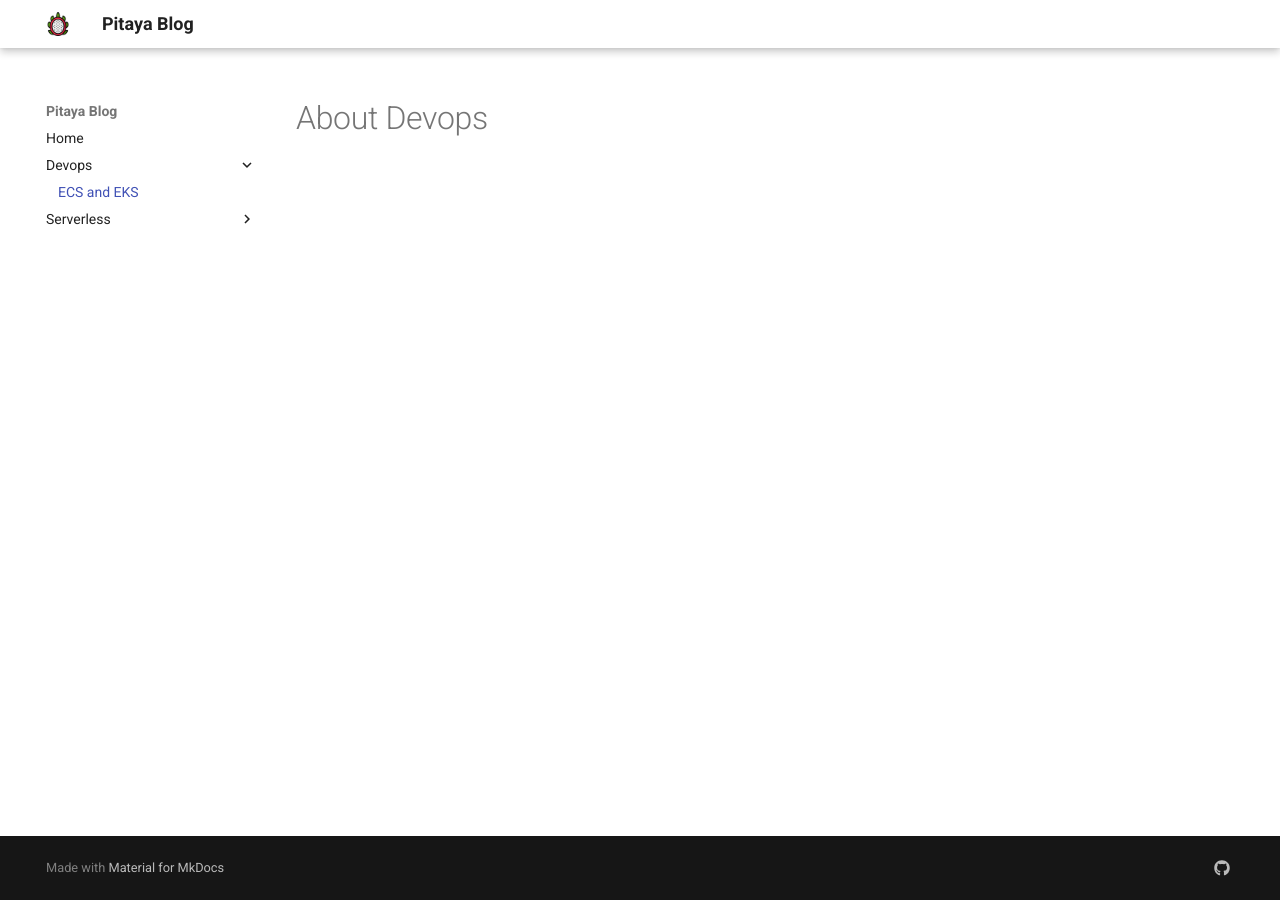
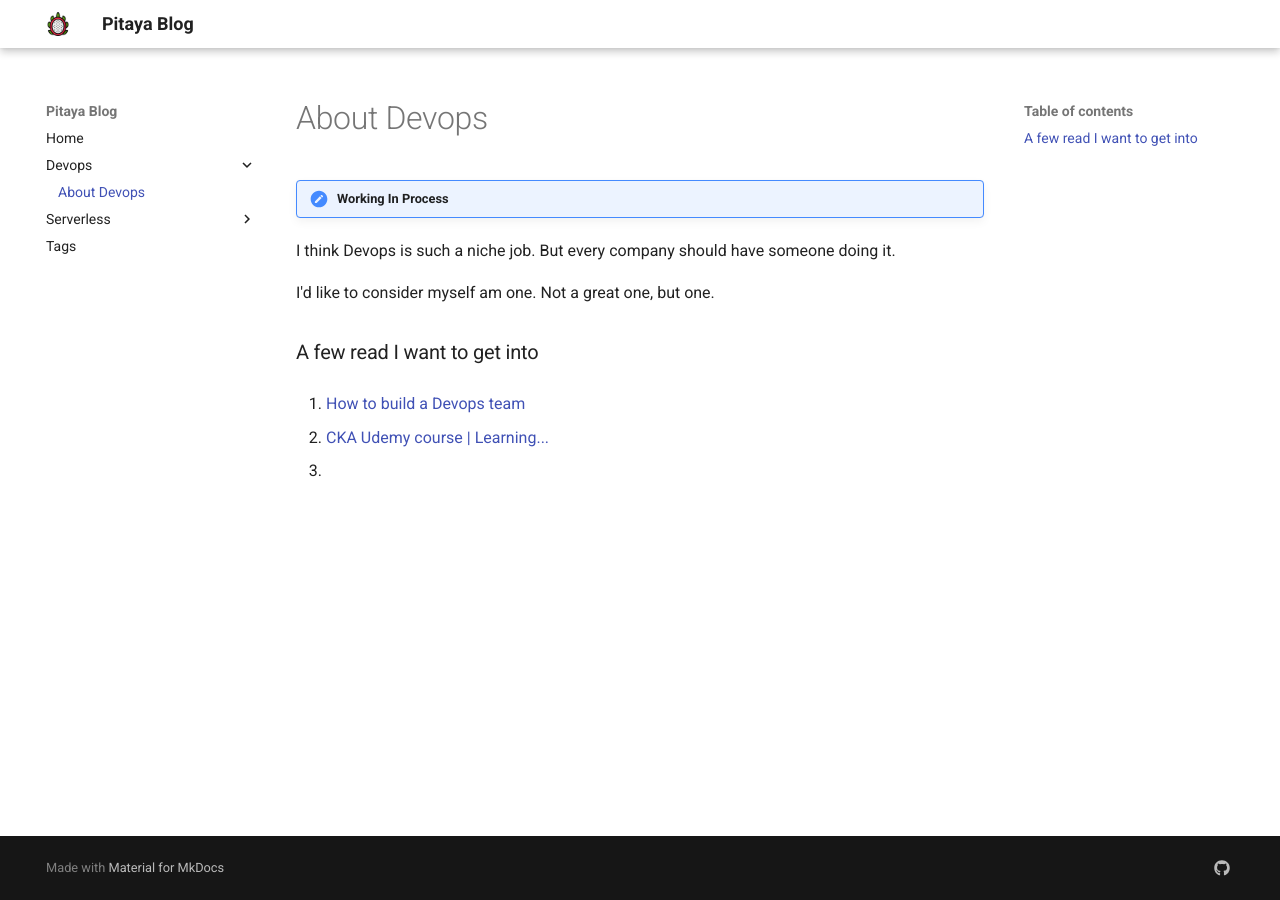
Before and after one commit to pitayapj/pitayapj.github.io, an MkDocs documentation site: the page built from docs/devops/about-devops/index.md, in a window 1280 px wide. Built offline with MkDocs 1.6.1 and Material for MkDocs 9.7.7, drawn with Linux system fonts in a browser that asks for light colours.

Commit message:
add tag and devops about

```diff
--- a/docs/devops/about-devops/index.md
+++ b/docs/devops/about-devops/index.md
@@ -1 +1,14 @@
 # About Devops
+
+!!! note "Working In Process"
+
+I think Devops is such a niche job. But every company should have someone doing it.
+
+I'd like to consider myself am one. Not a great one, but one.
+
+### A few read I want to get into
+1. [How to build a Devops team](https://www.meteorops.com/blog/how-to-build-a-devops-team)
+
+2. [CKA Udemy course | Learning...](https://www.udemy.com/course/certified-kubernetes-administrator-with-practice-tests)
+
+3.
--- a/mkdocs.yml
+++ b/mkdocs.yml
@@ -38,10 +38,13 @@ extra_css:
 plugins:
   - git-revision-date-localized:
       enable_creation_date: true
+  - tags:
+      tags_file: tags/tags.md
 
 nav:
   - Home: index.md
   - Devops:
-    - ECS and EKS: devops/about-devops/index.md
+    - About Devops: devops/about-devops/index.md
   - Serverless:
     - Building an application in IAM Identity Center(SSO): serverless/app-in-iamic/index.md
+  - Tags: tags/tags.md
```
Also changed, not shown: docs/index.md (+6 -4 lines), docs/serverless/app-in-iamic/index.md (+7 -0 lines), docs/tags/tags.md (added, +5 -0 lines).
